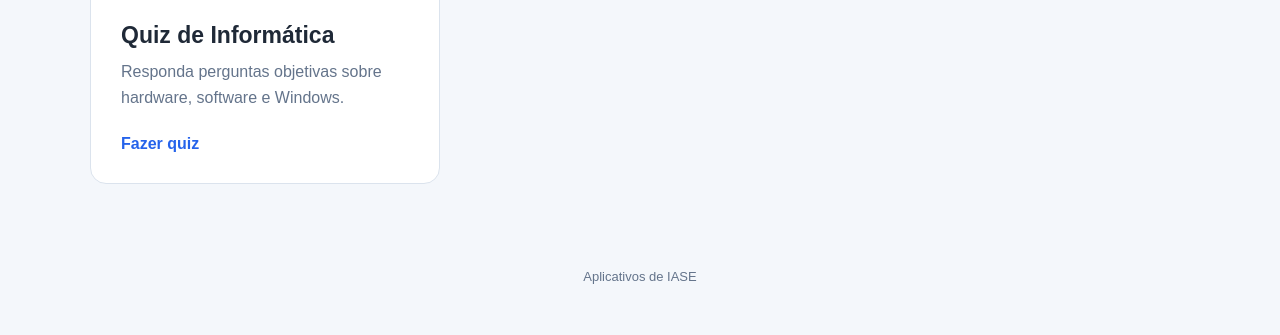
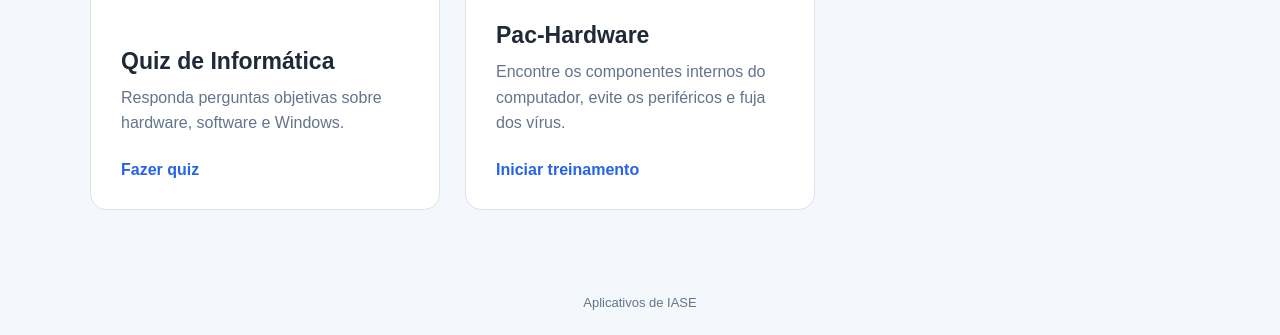
Before and after one commit to stefanluks/stefanlucas.com.br, a plain HTML site: page apps/iase/index.html in a window 1280 px wide. Shown: the part 697-1032 px from the top of the page. Before the commit the page ends 1006 px from the top, so only its background shows below. Drawn offline with Linux system fonts and the light colour scheme.

Commit message:
add pc-hardware

```diff
--- a/apps/iase/index.html
+++ b/apps/iase/index.html
@@ -114,7 +114,7 @@
             <span class="app-button"> Fazer quiz </span>
           </div>
         </a>
-        <!-- <a href="hardware.html" class="app-card">
+        <a href="hardware.html" class="app-card">
           <div class="app-icon">🖥</div>
 
           <div>
@@ -127,7 +127,7 @@
 
             <span class="app-button"> Iniciar treinamento </span>
           </div>
-        </a> -->
+        </a>
       </section>
     </main>
 
```
